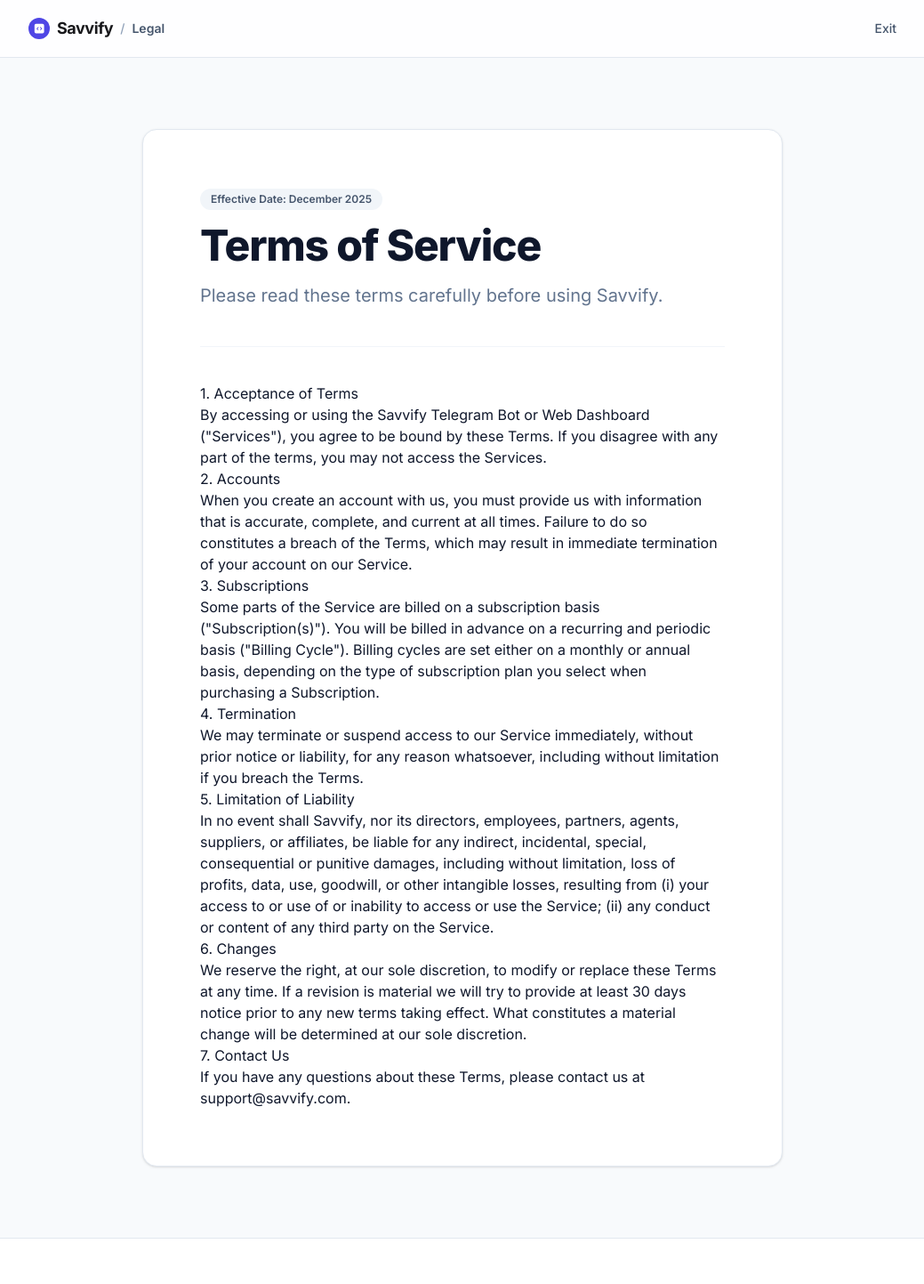
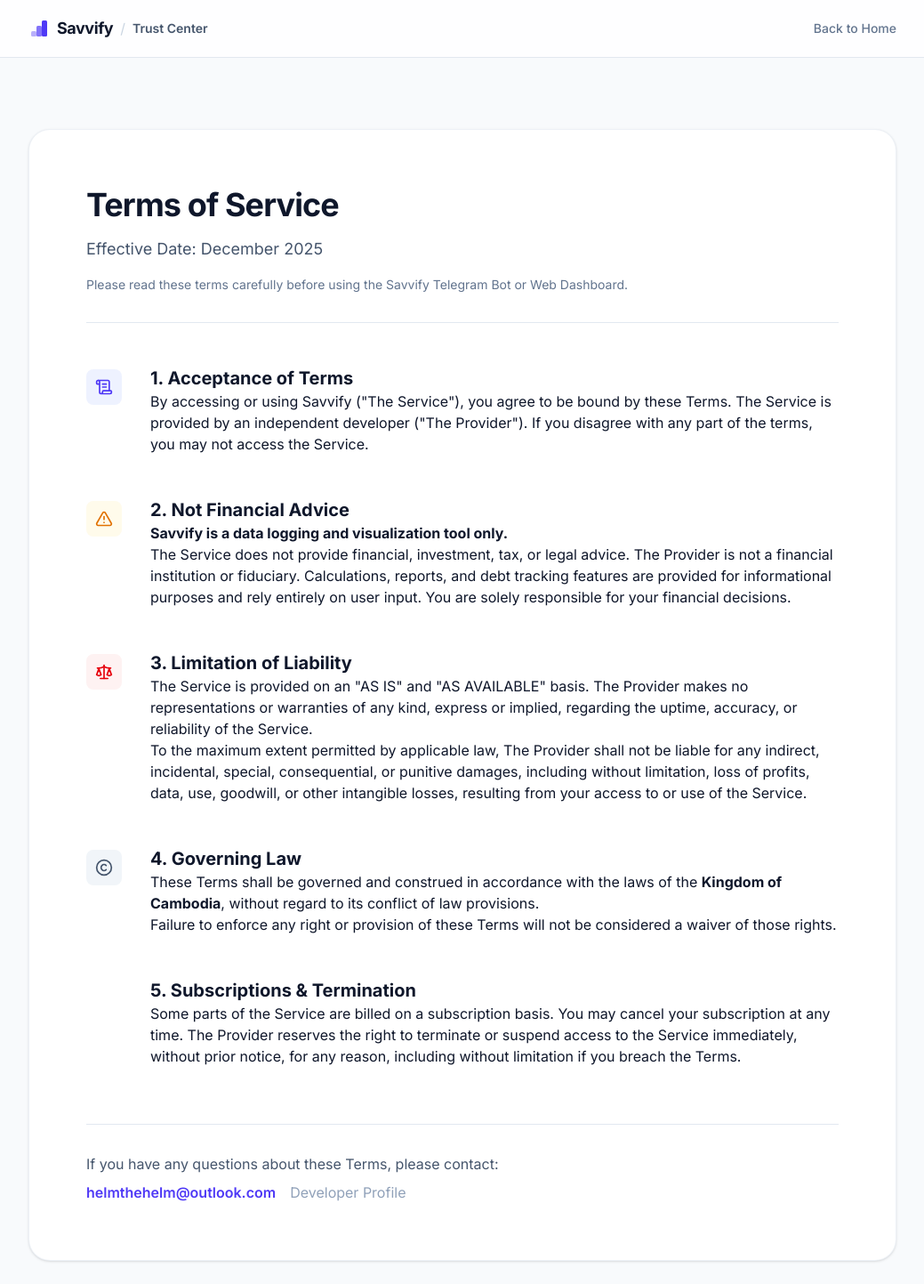
Before and after one commit to pr0meth4us/savvify-web, a Next.js app: page /terms in a window 1280 px wide. Shown: the top 1443 px of the page at 89% size, without its empty margins (120-1159 px from the left). Built offline with nearby package versions, Linux system fonts and the light colour scheme.

Commit message:
new looks

```diff
--- a/app/(legal)/layout.tsx
+++ b/app/(legal)/layout.tsx
@@ -1,7 +1,7 @@
 import React from 'react';
 import Link from 'next/link';
 import { PublicFooter } from '@/components/ui/PublicFooter';
-import { Logo } from '@/components/ui/Logo'; // Assuming you have this from the previous file
+import { Logo } from '@/components/ui/Logo';
 
 export default function LegalLayout({ children }: { children: React.ReactNode }) {
   return (
@@ -9,24 +9,24 @@
       {/* Navigation */}
       <header className="sticky top-0 z-30 border-b border-slate-200 bg-white/80 backdrop-blur-md">
         <div className="container mx-auto flex h-16 max-w-5xl items-center justify-between px-6">
-          <Link href="/" className="flex items-center gap-2">
-            <Logo className="w-6 h-6" textClassName="text-lg" />
-            <span className="text-sm font-medium text-slate-400">/</span>
-            <span className="text-sm font-semibold text-slate-600">Legal</span>
+          <Link href="/" className="flex items-center gap-2 group">
+            <Logo className="w-6 h-6 text-indigo-600" textClassName="text-lg group-hover:text-indigo-600 transition-colors" />
+            <span className="text-slate-300">/</span>
+            <span className="text-sm font-semibold text-slate-600">Trust Center</span>
           </Link>
           <Link
             href="/"
-            className="text-sm font-medium text-slate-600 hover:text-slate-900 transition-colors"
+            className="text-sm font-medium text-slate-500 hover:text-slate-900 transition-colors"
           >
-            Exit
+            Back to Home
           </Link>
         </div>
       </header>
 
-      {/* Content Content */}
+      {/* Content Container */}
       <main className="flex-grow py-12 sm:py-20">
-        <div className="container mx-auto max-w-3xl px-6">
-          <div className="bg-white p-8 sm:p-16 rounded-2xl shadow-sm border border-slate-200">
+        <div className="container mx-auto max-w-5xl px-4 sm:px-6">
+          <div className="bg-white p-8 sm:p-16 rounded-3xl shadow-sm border border-slate-200/60">
             {children}
           </div>
         </div>
--- a/app/(legal)/privacy/page.tsx
+++ b/app/(legal)/privacy/page.tsx
@@ -1,70 +1,134 @@
 import React from 'react';
 import { Metadata } from 'next';
+import Link from 'next/link';
+import { Shield, Lock, Eye, FileText, Globe, Server } from 'lucide-react';
 
 export const metadata: Metadata = {
   title: 'Privacy Policy | Savvify',
+  description: 'How Savvify collects, uses, and protects your data.',
 };
 
 export default function PrivacyPage() {
   return (
-    <article className="prose prose-slate prose-lg max-w-none prose-headings:font-bold prose-headings:text-slate-900 prose-p:text-slate-600 prose-a:text-indigo-600 hover:prose-a:text-indigo-500">
-      <div className="mb-10 border-b border-slate-100 pb-10">
-        <span className="inline-block rounded-full bg-indigo-50 px-3 py-1 text-xs font-semibold text-indigo-600 mb-4">
-          Last Updated: December 2025
-        </span>
-        <h1 className="mb-4 text-4xl font-extrabold tracking-tight text-slate-900 sm:text-5xl">
+    <div className="max-w-4xl mx-auto">
+      {/* Header */}
+      <div className="mb-12 border-b border-slate-200 pb-8">
+        <h1 className="text-3xl font-bold tracking-tight text-slate-900 sm:text-4xl mb-4">
           Privacy Policy
         </h1>
-        <p className="text-xl text-slate-500 leading-relaxed">
-          We believe you should own your financial data. Here is exactly how we handle your information.
+        <p className="text-lg text-slate-600">
+          Last Updated: December 2025
+        </p>
+        <p className="mt-4 text-sm text-slate-500">
+          Savvify is an independently developed service. This policy outlines how your data is handled with transparency and security as the primary goals.
         </p>
       </div>
 
-      <h3>1. Information We Collect</h3>
-      <p>We collect only the information necessary to provide our services:</p>
-      <ul>
-        <li><strong>Identity Data:</strong> Telegram User ID, display name, and (if provided) email address.</li>
-        <li><strong>Financial Data:</strong> Transaction details (amounts, currencies, categories, descriptions) and debt records (IOUs) you explicitly log into the system.</li>
-        <li><strong>Usage Data:</strong> Logs of how you interact with our bot and dashboard to help us improve stability and security.</li>
-      </ul>
+      {/* Content */}
+      <div className="space-y-12">
 
-      <h3>2. How We Use Your Information</h3>
-      <p>We process your data to:</p>
-      <ul>
-        <li>Provide the Savvify budgeting service and visualize your financial status.</li>
-        <li>Sync your data between the Telegram Bot and Web Dashboard.</li>
-        <li>Send you requested alerts (e.g., daily reminders).</li>
-        <li>Detect and prevent fraud or abuse of our systems.</li>
-      </ul>
+        {/* Section 1 */}
+        <section className="flex gap-4 sm:gap-8">
+          <div className="hidden sm:block mt-1">
+            <div className="h-10 w-10 rounded-lg bg-indigo-50 flex items-center justify-center text-indigo-600">
+              <FileText className="h-5 w-5" />
+            </div>
+          </div>
+          <div className="prose prose-slate max-w-none">
+            <h3 className="text-xl font-bold text-slate-900">1. Information Collection</h3>
+            <p>
+              To function effectively as a finance tracker, Savvify collects specific data points.
+              Data collection is limited strictly to what is required for the Service to operate:
+            </p>
+            <ul className="list-disc pl-5 space-y-2 text-slate-600">
+              <li><strong>Identity Data:</strong> Telegram User ID, display name, and (if provided via the web dashboard) email address for authentication.</li>
+              <li><strong>Financial Data:</strong> Transaction records, amounts, categories, currencies, and debt records (IOUs) explicitly entered by the user.</li>
+              <li><strong>Usage Logs:</strong> Technical logs regarding bot interaction to assist with debugging and stability.</li>
+            </ul>
+          </div>
+        </section>
 
-      <h3>3. The Zero-Access Guarantee</h3>
-      <p>
-        We have a strict internal policy regarding your Financial Data. Our employees do not access your specific transaction or debt logs unless:
-      </p>
-      <ul>
-        <li>You explicitly grant us permission to resolve a specific support ticket.</li>
-        <li>We are compelled by a valid legal order.</li>
-      </ul>
-      <p>We do not sell, rent, or trade your personal data to third parties for marketing purposes.</p>
+        {/* Section 2 */}
+        <section className="flex gap-4 sm:gap-8">
+          <div className="hidden sm:block mt-1">
+            <div className="h-10 w-10 rounded-lg bg-emerald-50 flex items-center justify-center text-emerald-600">
+              <Eye className="h-5 w-5" />
+            </div>
+          </div>
+          <div className="prose prose-slate max-w-none">
+            <h3 className="text-xl font-bold text-slate-900">2. Usage of Information</h3>
+            <p>
+              Data is processed solely for the purpose of providing personal financial analytics.
+              <strong>Savvify does not sell, rent, or trade user data to third parties.</strong>
+            </p>
+            <p>
+              Information is used to:
+            </p>
+            <ul className="list-disc pl-5 space-y-2 text-slate-600">
+              <li>Sync financial records between the Telegram interface and Web Dashboard.</li>
+              <li>Generate spending reports and financial summaries requested by the user.</li>
+              <li>Authenticate access to the account.</li>
+            </ul>
+          </div>
+        </section>
 
-      <h3>4. Data Storage & Security</h3>
-      <p>
-        Your data is stored in secure databases protected by industry-standard encryption. Data in transit is encrypted via TLS. While we strive to protect your data, no digital storage is impenetrable, and we encourage you to use strong passwords where applicable.
-      </p>
+        {/* Section 3 */}
+        <section className="flex gap-4 sm:gap-8">
+          <div className="hidden sm:block mt-1">
+            <div className="h-10 w-10 rounded-lg bg-blue-50 flex items-center justify-center text-blue-600">
+              <Server className="h-5 w-5" />
+            </div>
+          </div>
+          <div className="prose prose-slate max-w-none">
+            <h3 className="text-xl font-bold text-slate-900">3. Data Storage & Jurisdiction</h3>
+            <p>
+              Data is stored on secure, encrypted database clusters. While the Service is operated from the <strong>Kingdom of Cambodia</strong>,
+              digital infrastructure may utilize international servers (e.g., AWS, MongoDB Atlas) to ensure uptime and speed.
+            </p>
+            <p>
+              By using the Service, users consent to the transfer and storage of their data on these secure international servers.
+            </p>
+          </div>
+        </section>
 
-      <h3>5. Your Rights</h3>
-      <p>Under applicable laws, you have the right to:</p>
-      <ul>
-        <li><strong>Access:</strong> Request a copy of all data we hold about you.</li>
-        <li><strong>Rectification:</strong> Correct inaccurate data directly via the dashboard.</li>
-        <li><strong>Erasure:</strong> Request deletion of your account and all associated data.</li>
-        <li><strong>Portability:</strong> Export your transaction history via the Settings page.</li>
-      </ul>
+        {/* Section 4 */}
+        <section className="flex gap-4 sm:gap-8">
+          <div className="hidden sm:block mt-1">
+            <div className="h-10 w-10 rounded-lg bg-purple-50 flex items-center justify-center text-purple-600">
+              <Lock className="h-5 w-5" />
+            </div>
+          </div>
+          <div className="prose prose-slate max-w-none">
+            <h3 className="text-xl font-bold text-slate-900">4. User Rights & Control</h3>
+            <p>
+              In alignment with international standards (such as GDPR principles) and Cambodian consumer protection laws, users retain full ownership of their financial logs.
+            </p>
+            <ul className="list-disc pl-5 space-y-2 text-slate-600">
+              <li><strong>Right to Access:</strong> You may view all your logged data via the dashboard at any time.</li>
+              <li><strong>Right to Erasure:</strong> You may request the complete deletion of your account and all associated records.</li>
+              <li><strong>Right to Export:</strong> You may export your transaction history via the CSV export tools provided.</li>
+            </ul>
+          </div>
+        </section>
 
-      <h3>6. Contact Us</h3>
-      <p>
-        If you have questions about your privacy, please contact our Data Protection Officer at <a href="mailto:privacy@savvify.com">privacy@savvify.com</a>.
-      </p>
-    </article>
+        {/* Contact */}
+        <div className="mt-16 rounded-2xl bg-slate-50 p-8 border border-slate-100">
+          <h3 className="text-lg font-semibold text-slate-900 mb-2">Data Protection Inquiries</h3>
+          <p className="text-slate-600 mb-4">
+            For any concerns regarding your data privacy or to exercise your rights, please contact the developer directly.
+          </p>
+          <div className="flex flex-col sm:flex-row gap-4 sm:items-center">
+            <a href="mailto:helmthehelm@outlook.com" className="text-indigo-600 font-medium hover:underline">
+              helmthehelm@outlook.com
+            </a>
+            <span className="hidden sm:inline text-slate-300">|</span>
+            <a href="https://pr0meth4us.github.io/" target="_blank" rel="noopener noreferrer" className="text-slate-500 hover:text-slate-800 transition-colors">
+              Developer Profile &rarr;
+            </a>
+          </div>
+        </div>
+
+      </div>
+    </div>
   );
 }
--- a/app/(legal)/terms/page.tsx
+++ b/app/(legal)/terms/page.tsx
@@ -1,5 +1,6 @@
 import React from 'react';
 import { Metadata } from 'next';
+import { Scale, AlertTriangle, Copyright, ScrollText } from 'lucide-react';
 
 export const metadata: Metadata = {
   title: 'Terms of Service | Savvify',
@@ -7,53 +8,123 @@
 
 export default function TermsPage() {
   return (
-    <article className="prose prose-slate prose-lg max-w-none prose-headings:font-bold prose-headings:text-slate-900 prose-p:text-slate-600 prose-a:text-indigo-600 hover:prose-a:text-indigo-500">
-      <div className="mb-10 border-b border-slate-100 pb-10">
-        <span className="inline-block rounded-full bg-slate-100 px-3 py-1 text-xs font-semibold text-slate-600 mb-4">
-          Effective Date: December 2025
-        </span>
-        <h1 className="mb-4 text-4xl font-extrabold tracking-tight text-slate-900 sm:text-5xl">
+    <div className="max-w-4xl mx-auto">
+      {/* Header */}
+      <div className="mb-12 border-b border-slate-200 pb-8">
+        <h1 className="text-3xl font-bold tracking-tight text-slate-900 sm:text-4xl mb-4">
           Terms of Service
         </h1>
-        <p className="text-xl text-slate-500 leading-relaxed">
-          Please read these terms carefully before using Savvify.
+        <p className="text-lg text-slate-600">
+          Effective Date: December 2025
+        </p>
+        <p className="mt-4 text-sm text-slate-500">
+          Please read these terms carefully before using the Savvify Telegram Bot or Web Dashboard.
         </p>
       </div>
 
-      <h3>1. Acceptance of Terms</h3>
+      <div className="space-y-12">
+
+        {/* 1. Agreement */}
+        <section className="flex gap-4 sm:gap-8">
+          <div className="hidden sm:block mt-1">
+            <div className="h-10 w-10 rounded-lg bg-indigo-50 flex items-center justify-center text-indigo-600">
+              <ScrollText className="h-5 w-5" />
+            </div>
+          </div>
+          <div className="prose prose-slate max-w-none">
+            <h3 className="text-xl font-bold text-slate-900">1. Acceptance of Terms</h3>
             <p>
-        By accessing or using the Savvify Telegram Bot or Web Dashboard ("Services"), you agree to be bound by these Terms. If you disagree with any part of the terms, you may not access the Services.
+              By accessing or using Savvify ("The Service"), you agree to be bound by these Terms.
+              The Service is provided by an independent developer ("The Provider"). If you disagree with any part of the terms, you may not access the Service.
             </p>
+          </div>
+        </section>
 
-      <h3>2. Accounts</h3>
+        {/* 2. No Financial Advice (Crucial for liability) */}
+        <section className="flex gap-4 sm:gap-8">
+          <div className="hidden sm:block mt-1">
+            <div className="h-10 w-10 rounded-lg bg-amber-50 flex items-center justify-center text-amber-600">
+              <AlertTriangle className="h-5 w-5" />
+            </div>
+          </div>
+          <div className="prose prose-slate max-w-none">
+            <h3 className="text-xl font-bold text-slate-900">2. Not Financial Advice</h3>
             <p>
-        When you create an account with us, you must provide us with information that is accurate, complete, and current at all times. Failure to do so constitutes a breach of the Terms, which may result in immediate termination of your account on our Service.
+              <strong>Savvify is a data logging and visualization tool only.</strong>
             </p>
+            <p>
+              The Service does not provide financial, investment, tax, or legal advice. The Provider is not a financial institution or fiduciary.
+              Calculations, reports, and debt tracking features are provided for informational purposes and rely entirely on user input.
+              You are solely responsible for your financial decisions.
+            </p>
+          </div>
+        </section>
 
-      <h3>3. Subscriptions</h3>
+        {/* 3. Liability */}
+        <section className="flex gap-4 sm:gap-8">
+          <div className="hidden sm:block mt-1">
+            <div className="h-10 w-10 rounded-lg bg-red-50 flex items-center justify-center text-red-600">
+              <Scale className="h-5 w-5" />
+            </div>
+          </div>
+          <div className="prose prose-slate max-w-none">
+            <h3 className="text-xl font-bold text-slate-900">3. Limitation of Liability</h3>
             <p>
-        Some parts of the Service are billed on a subscription basis ("Subscription(s)"). You will be billed in advance on a recurring and periodic basis ("Billing Cycle"). Billing cycles are set either on a monthly or annual basis, depending on the type of subscription plan you select when purchasing a Subscription.
+              The Service is provided on an "AS IS" and "AS AVAILABLE" basis. The Provider makes no representations or warranties of any kind,
+              express or implied, regarding the uptime, accuracy, or reliability of the Service.
             </p>
+            <p>
+              To the maximum extent permitted by applicable law, The Provider shall not be liable for any indirect, incidental, special,
+              consequential, or punitive damages, including without limitation, loss of profits, data, use, goodwill, or other intangible losses,
+              resulting from your access to or use of the Service.
+            </p>
+          </div>
+        </section>
 
-      <h3>4. Termination</h3>
+        {/* 4. Governing Law */}
+        <section className="flex gap-4 sm:gap-8">
+          <div className="hidden sm:block mt-1">
+            <div className="h-10 w-10 rounded-lg bg-slate-100 flex items-center justify-center text-slate-600">
+              <Copyright className="h-5 w-5" />
+            </div>
+          </div>
+          <div className="prose prose-slate max-w-none">
+            <h3 className="text-xl font-bold text-slate-900">4. Governing Law</h3>
             <p>
-        We may terminate or suspend access to our Service immediately, without prior notice or liability, for any reason whatsoever, including without limitation if you breach the Terms.
+              These Terms shall be governed and construed in accordance with the laws of the <strong>Kingdom of Cambodia</strong>, without regard to its conflict of law provisions.
             </p>
+            <p>
+              Failure to enforce any right or provision of these Terms will not be considered a waiver of those rights.
+            </p>
+          </div>
+        </section>
 
-      <h3>5. Limitation of Liability</h3>
+        {/* 5. Subscriptions */}
+        <section className="prose prose-slate max-w-none ml-0 sm:ml-[72px]">
+          <h3 className="text-xl font-bold text-slate-900">5. Subscriptions & Termination</h3>
           <p>
-        In no event shall Savvify, nor its directors, employees, partners, agents, suppliers, or affiliates, be liable for any indirect, incidental, special, consequential or punitive damages, including without limitation, loss of profits, data, use, goodwill, or other intangible losses, resulting from (i) your access to or use of or inability to access or use the Service; (ii) any conduct or content of any third party on the Service.
+            Some parts of the Service are billed on a subscription basis. You may cancel your subscription at any time.
+            The Provider reserves the right to terminate or suspend access to the Service immediately, without prior notice,
+            for any reason, including without limitation if you breach the Terms.
           </p>
+        </section>
 
-      <h3>6. Changes</h3>
-      <p>
-        We reserve the right, at our sole discretion, to modify or replace these Terms at any time. If a revision is material we will try to provide at least 30 days notice prior to any new terms taking effect. What constitutes a material change will be determined at our sole discretion.
+        {/* Contact Footer */}
+        <div className="mt-16 border-t border-slate-200 pt-8">
+          <p className="text-slate-600">
+            If you have any questions about these Terms, please contact:
           </p>
+          <div className="mt-2 flex gap-4">
+            <a href="mailto:helmthehelm@outlook.com" className="text-indigo-600 font-semibold hover:underline">
+              helmthehelm@outlook.com
+            </a>
+            <a href="https://pr0meth4us.github.io/" target="_blank" rel="noopener noreferrer" className="text-slate-400 hover:text-slate-600">
+              Developer Profile
+            </a>
+          </div>
+        </div>
 
-      <h3>7. Contact Us</h3>
-      <p>
-        If you have any questions about these Terms, please contact us at <a href="mailto:support@savvify.com">support@savvify.com</a>.
-      </p>
-    </article>
+      </div>
+    </div>
   );
 }
--- a/components/ui/Logo.tsx
+++ b/components/ui/Logo.tsx
@@ -1,15 +1,25 @@
+// components/ui/Logo.tsx
 import React from 'react';
 
 export function Logo({ className = "w-8 h-8", textClassName = "text-xl" }: { className?: string, textClassName?: string }) {
   return (
     <div className="flex items-center gap-2">
-      {/* Placeholder Logo Icon: Abstract 'S' or Graph */}
-      <div className={`bg-primary text-white rounded-xl flex items-center justify-center font-bold ${className}`}>
-        <svg xmlns="http://www.w3.org/2000/svg" viewBox="0 0 24 24" fill="currentColor" className="w-3/5 h-3/5">
-          <path fillRule="evenodd" d="M3 6a3 3 0 013-3h12a3 3 0 013 3v12a3 3 0 01-3 3H6a3 3 0 01-3-3V6zm14.25 6a.75.75 0 01-.22.53l-2.25 2.25a.75.75 0 11-1.06-1.06L15.44 12l-1.72-1.72a.75.75 0 111.06-1.06l2.25 2.25c.141.14.22.331.22.53zm-10.28 0a.75.75 0 01.22-.53l2.25-2.25a.75.75 0 111.06 1.06L8.56 12l1.72 1.72a.75.75 0 11-1.06 1.06l-2.25-2.25a.75.75 0 01-.22-.53z" clipRule="evenodd" />
+      <div className={`text-indigo-600 flex items-center justify-center ${className}`}>
+        <svg
+          viewBox="0 0 32 32"
+          fill="none"
+          xmlns="http://www.w3.org/2000/svg"
+          className="w-full h-full"
+        >
+          {/* Bottom Bar */}
+          <rect x="4" y="20" width="8" height="8" rx="2" fill="currentColor" fillOpacity="0.4" />
+          {/* Middle Bar */}
+          <rect x="12" y="12" width="8" height="16" rx="2" fill="currentColor" fillOpacity="0.7" />
+          {/* Top Bar - The Growth */}
+          <rect x="20" y="4" width="8" height="24" rx="2" fill="currentColor" />
         </svg>
       </div>
-      <span className={`font-bold tracking-tight text-zinc-900 ${textClassName}`}>
+      <span className={`font-bold tracking-tight text-slate-900 ${textClassName}`}>
         Savvify
       </span>
     </div>
```
Also changed, not shown: app/login/page.tsx (+7 -9 lines), app/page.tsx (+10 -3 lines), app/signup/page.tsx (added, +68 -0 lines), components/ui/PublicHeader.tsx (+4 -3 lines). Lines whose indentation alone changed are shown as unchanged.
